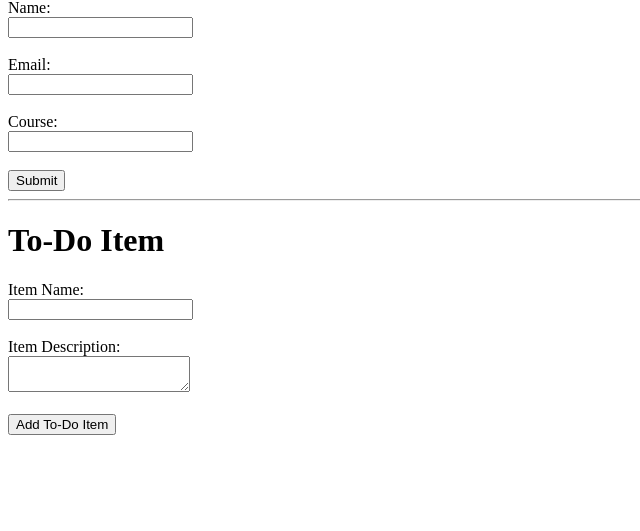
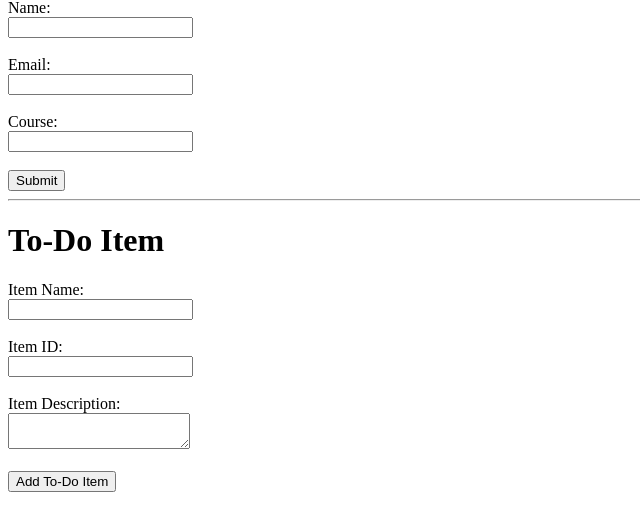
Before and after one commit to NajPathan-Devops/Flask_and_MongoDB_Naj, a Flask app: page / in a window 1280 px wide. Shown: the part 81-612 px from the top of the page, without its empty margins (0-640 px from the left). Run offline with Flask 3, Linux system fonts and the light colour scheme.

Commit message:
Recommit Item ID state after soft reset

```diff
--- a/templates/form.html
+++ b/templates/form.html
@@ -36,6 +36,8 @@
 
         <label for="itemName">Item Name:</label><br>
         <input type="text" id="itemName" name="itemName" required><br><br>
+        <label for="itemId">Item ID:</label><br>
+        <input type="text" id="itemId" name="itemId" required><br><br>
 
         <label for="itemDescription">Item Description:</label><br>
         <textarea id="itemDescription" name="itemDescription" required></textarea><br><br>
```
